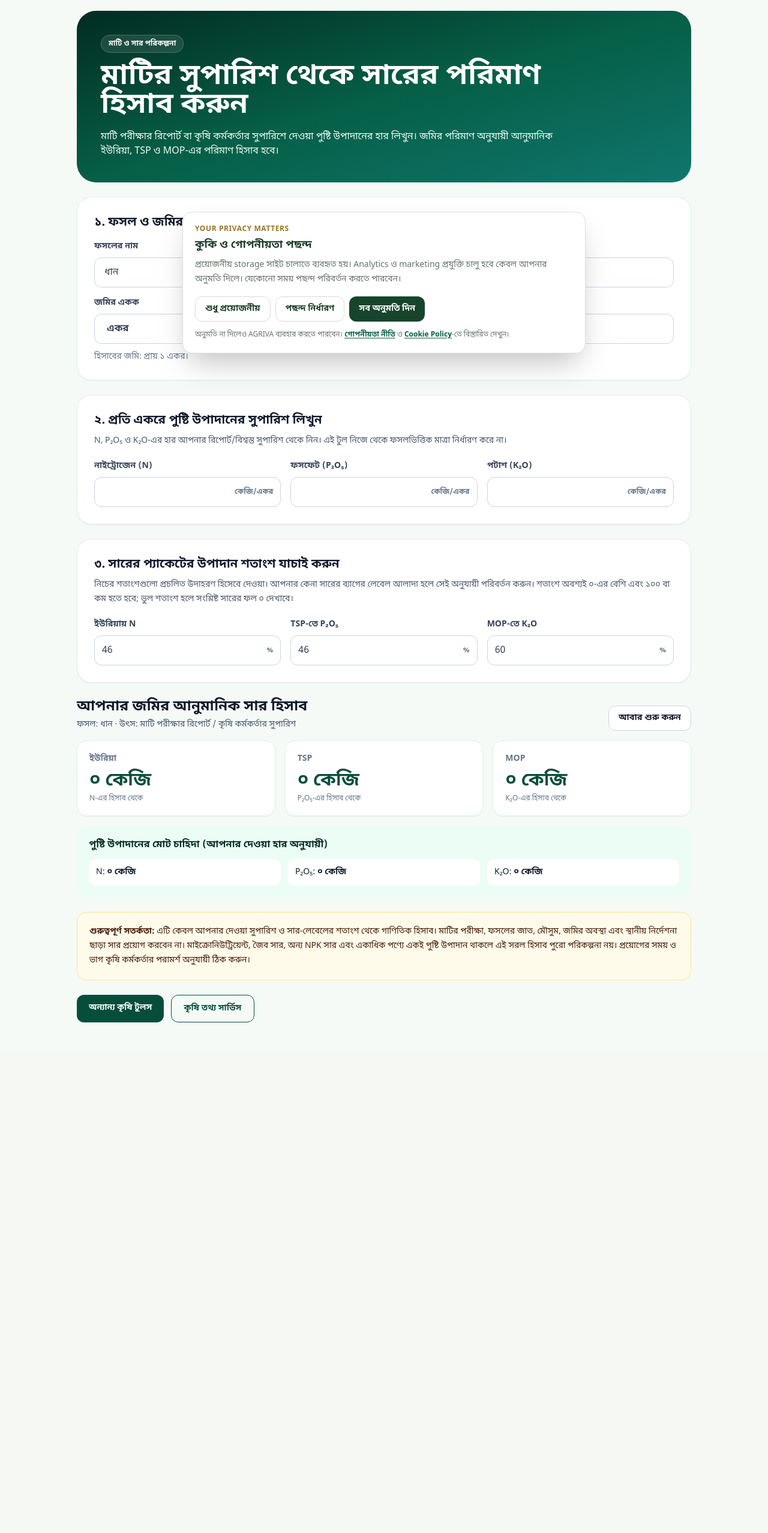
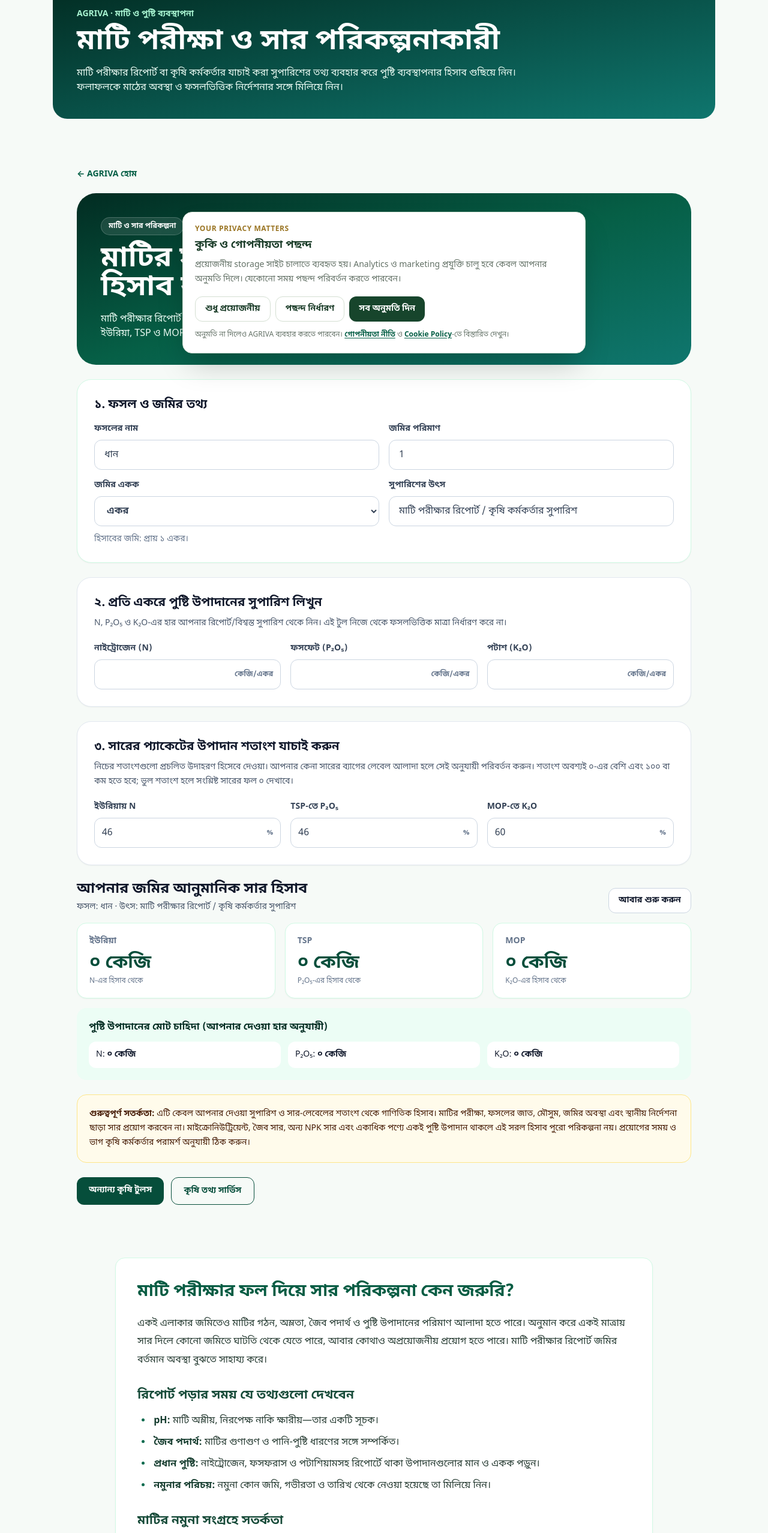
Before and after one commit to agrivacombd/agriva, a Next.js app: page /soil-fertilizer in a window 1280 px wide. Shown: the part 191-2746 px from the top of the page at 60% size. Before the commit the page ends 1943 px from the top, so only its background shows below. Built offline with nearby package versions, Linux system fonts and the light colour scheme; no server answers; the database is empty.

Commit message:
Add Bengali value-added guide and FAQ to app/soil-fertilizer/page.tsx

```diff
--- a/app/soil-fertilizer/page.tsx
+++ b/app/soil-fertilizer/page.tsx
@@ -1,14 +1,48 @@
 import type { Metadata } from "next";
+import Link from "next/link";
 import SoilFertilizerPlanner from "@/components/tools/SoilFertilizerPlanner";
 
+const pageUrl = "https://agriva.com.bd/soil-fertilizer";
+const faqs = [
+  ["মাটি পরীক্ষা ছাড়া কি সারের পরিকল্পনা করা উচিত?", "মাটি পরীক্ষা ছাড়া নির্দিষ্ট পুষ্টি ঘাটতি বা সারের মাত্রা নিশ্চিত করা যায় না। সম্ভব হলে স্বীকৃত পরীক্ষাগারে মাটি পরীক্ষা করান এবং স্থানীয় কৃষি কর্মকর্তার পরামর্শ নিন।"],
+  ["মাটি পরীক্ষার রিপোর্টে pH কম বা বেশি হলে কী বোঝায়?", "pH মাটির অম্লতা বা ক্ষারত্ব বোঝায়। উপযুক্ত pH ফসল ও মাটির ধরনভেদে বদলায়; শুধু pH দেখে নিজে থেকে চুন বা অন্য উপাদান প্রয়োগ করবেন না।"],
+  ["NPK-এর মান কি সরাসরি ইউরিয়া, TSP ও MOP-এর কেজি?", "না। N, P ও K পুষ্টি উপাদানের মাত্রা এবং বাজারের সার পণ্যের ওজন এক জিনিস নয়। পুষ্টি সুপারিশকে পণ্যভিত্তিক মাত্রায় রূপান্তরের জন্য নির্ভরযোগ্য নির্দেশিকা দরকার।"],
+];
 export const metadata: Metadata = {
-  title: "মাটি ও সার পরিকল্পনাকারী",
-  description: "মাটি পরীক্ষার রিপোর্ট বা কৃষি কর্মকর্তার সুপারিশ থেকে জমির প্রয়োজনীয় সার হিসাব করুন।",
-  alternates: { canonical: "/soil-fertilizer", languages: { "bn-BD": "/soil-fertilizer", en: "/en/soil-fertilizer", "x-default": "/soil-fertilizer" } },
-  openGraph: { title: "মাটি ও সার পরিকল্পনাকারী | AGRIVA", description: "মাটি পরীক্ষার রিপোর্ট বা কৃষি কর্মকর্তার সুপারিশ থেকে জমির পুষ্টি উপাদান ও সার পরিকল্পনা করুন।", url: "/soil-fertilizer", type: "website", locale: "bn_BD" },
-  keywords: ["মাটি পরীক্ষা", "মাটি ও সার পরিকল্পনা", "সার হিসাব", "soil fertilizer planner"],
+  title: "মাটি পরীক্ষা ও সার পরিকল্পনাকারী | AGRIVA",
+  description: "মাটি পরীক্ষার রিপোর্ট, pH ও পুষ্টি উপাদানের তথ্য বুঝে সার পরিকল্পনা সাজান। ফলাফল যাচাই, একক ও নিরাপদ প্রয়োগের গুরুত্বপূর্ণ নির্দেশনা জানুন।",
+  alternates: { canonical: pageUrl },
+  openGraph: { title: "মাটি পরীক্ষা ও সার পরিকল্পনাকারী | AGRIVA", description: "মাটি পরীক্ষার তথ্য ও কৃষি কর্মকর্তার সুপারিশ ধরে সার পরিকল্পনা করুন।", url: pageUrl, type: "website", locale: "bn_BD" },
+  keywords: ["মাটি পরীক্ষা", "মাটি ও সার পরিকল্পনা", "মাটির pH", "NPK সার হিসাব", "soil fertilizer planner Bangladesh"],
 };
+const faqJsonLd = { "@context":"https://schema.org", "@type":"FAQPage", mainEntity: faqs.map(([question,answer])=>({"@type":"Question",name:question,acceptedAnswer:{"@type":"Answer",text:answer}})) };
 
 export default function SoilFertilizerPage() {
-  return <SoilFertilizerPlanner />;
+  return <main className="min-h-screen bg-[#f6faf7] text-[#17351f]">
+    <div className="mx-auto max-w-6xl px-4 py-8 sm:px-6 sm:py-12">
+      <script type="application/ld+json" dangerouslySetInnerHTML={{__html:JSON.stringify(faqJsonLd).replace(/</g,"\\u003c")}} />
+      <header className="mb-8 rounded-3xl bg-gradient-to-br from-emerald-950 to-teal-700 p-6 text-white sm:p-10">
+        <p className="text-sm font-bold text-emerald-200">AGRIVA · মাটি ও পুষ্টি ব্যবস্থাপনা</p>
+        <h1 className="mt-3 text-3xl font-black sm:text-5xl">মাটি পরীক্ষা ও সার পরিকল্পনাকারী</h1>
+        <p className="mt-4 max-w-3xl text-sm leading-7 text-emerald-50 sm:text-base">মাটি পরীক্ষার রিপোর্ট বা কৃষি কর্মকর্তার যাচাই করা সুপারিশের তথ্য ব্যবহার করে পুষ্টি ব্যবস্থাপনার হিসাব গুছিয়ে নিন। ফলাফলকে মাঠের অবস্থা ও ফসলভিত্তিক নির্দেশনার সঙ্গে মিলিয়ে নিন।</p>
+      </header>
+      <SoilFertilizerPlanner />
+      <article className="agriva-seo-content mx-auto mt-10 max-w-4xl rounded-2xl border border-emerald-100 bg-white p-6 shadow-sm sm:p-9">
+        <h2>মাটি পরীক্ষার ফল দিয়ে সার পরিকল্পনা কেন জরুরি?</h2>
+        <p>একই এলাকার জমিতেও মাটির গঠন, অম্লতা, জৈব পদার্থ ও পুষ্টি উপাদানের পরিমাণ আলাদা হতে পারে। অনুমান করে একই মাত্রায় সার দিলে কোনো জমিতে ঘাটতি থেকে যেতে পারে, আবার কোথাও অপ্রয়োজনীয় প্রয়োগ হতে পারে। মাটি পরীক্ষার রিপোর্ট জমির বর্তমান অবস্থা বুঝতে সাহায্য করে।</p>
+        <h3>রিপোর্ট পড়ার সময় যে তথ্যগুলো দেখবেন</h3>
+        <ul><li><strong>pH:</strong> মাটি অম্লীয়, নিরপেক্ষ নাকি ক্ষারীয়—তার একটি সূচক।</li><li><strong>জৈব পদার্থ:</strong> মাটির গুণাগুণ ও পানি-পুষ্টি ধারণের সঙ্গে সম্পর্কিত।</li><li><strong>প্রধান পুষ্টি:</strong> নাইট্রোজেন, ফসফরাস ও পটাশিয়ামসহ রিপোর্টে থাকা উপাদানগুলোর মান ও একক পড়ুন।</li><li><strong>নমুনার পরিচয়:</strong> নমুনা কোন জমি, গভীরতা ও তারিখ থেকে নেওয়া হয়েছে তা মিলিয়ে নিন।</li></ul>
+        <h3>মাটির নমুনা সংগ্রহে সতর্কতা</h3>
+        <p>একটি জমির বিভিন্ন অংশে মাটির অবস্থা ভিন্ন হলে প্রতিনিধিত্বমূলক কয়েকটি স্থান থেকে নির্দেশনা অনুযায়ী নমুনা নিন। সার, গোবরের স্তূপ, সেচনালা, জমির কিনারা বা অস্বাভাবিক স্থানের মাটি আলাদা করে বিবেচনা করুন। নমুনা সংগ্রহের পদ্ধতি ও গভীরতা পরীক্ষাগার বা কৃষি অফিসের নির্দেশনা অনুযায়ী ঠিক করুন।</p>
+        <h3>পুষ্টি উপাদান ও সার পণ্যের পার্থক্য</h3>
+        <p>রিপোর্টে পুষ্টি উপাদানের মান এবং বাজারে কেনা সার পণ্যের ওজন এক নয়। ইউরিয়া, TSP, MOP, জিপসাম বা জিংক সার ভিন্ন পুষ্টি সরবরাহ করে। তাই N-P-K-এর সুপারিশকে সরাসরি সার পণ্যের কেজি ধরে নেবেন না; নির্ভরযোগ্য রূপান্তর নির্দেশিকা ব্যবহার করুন।</p>
+        <h3>বিশ্বস্ত নির্দেশনা কোথায় পাবেন?</h3>
+        <p><a href="https://barc.gov.bd/" target="_blank" rel="noreferrer">বাংলাদেশ কৃষি গবেষণা কাউন্সিল (BARC)</a>, <a href="https://portal.cropzoning.gov.bd/" target="_blank" rel="noreferrer">কৃষি পরামর্শক বাতায়ন</a> এবং উপজেলা কৃষি অফিসের ফসলভিত্তিক সুপারিশ মিলিয়ে দেখুন। সার প্রয়োগের সময়, ভাগ, পদ্ধতি ও মাত্রা ফসল, জাত, মৌসুম এবং জমির অবস্থার ওপর নির্ভর করে।</p>
+        <h3>এই পরিকল্পনাকারীর সীমাবদ্ধতা</h3>
+        <p>টুলে দেওয়া তথ্যের ভিত্তিতে পরিকল্পনা সাজানো যায়; এটি মাটি পরীক্ষাগারের বিকল্প নয়, রোগ নির্ণয় করে না এবং সব জমির জন্য স্বয়ংক্রিয়ভাবে সার সুপারিশ নিশ্চিত করে না। রিপোর্টের একক, ফসলের পরিচয় ও সুপারিশের উৎস যাচাই করুন।</p>
+        <h2>সাধারণ প্রশ্ন</h2>{faqs.map(([q,a])=><section key={q}><h3>{q}</h3><p>{a}</p></section>)}
+        <h3>সম্পর্কিত AGRIVA টুল</h3><ul><li><Link href="/fertilizer-calculator">সার হিসাব ক্যালকুলেটর</Link></li><li><Link href="/seed-rate-calculator">বীজের পরিমাণ ক্যালকুলেটর</Link></li><li><Link href="/farming-cost-profit-calculator">চাষের খরচ ও লাভ হিসাব</Link></li></ul>
+      </article>
+    </div>
+  </main>;
 }
```
